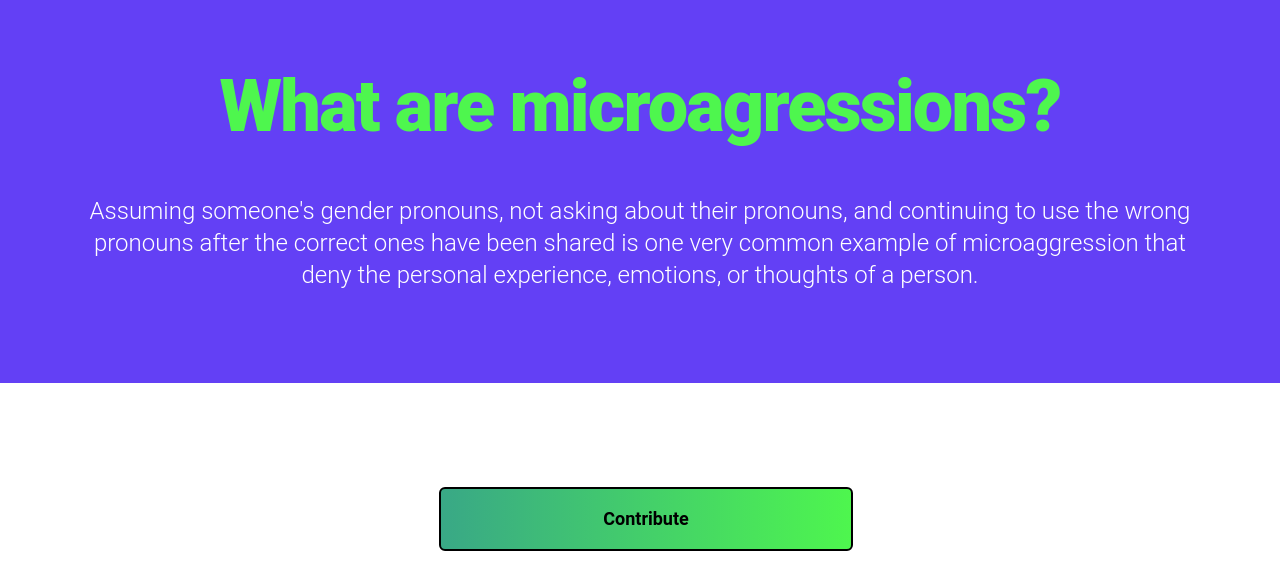
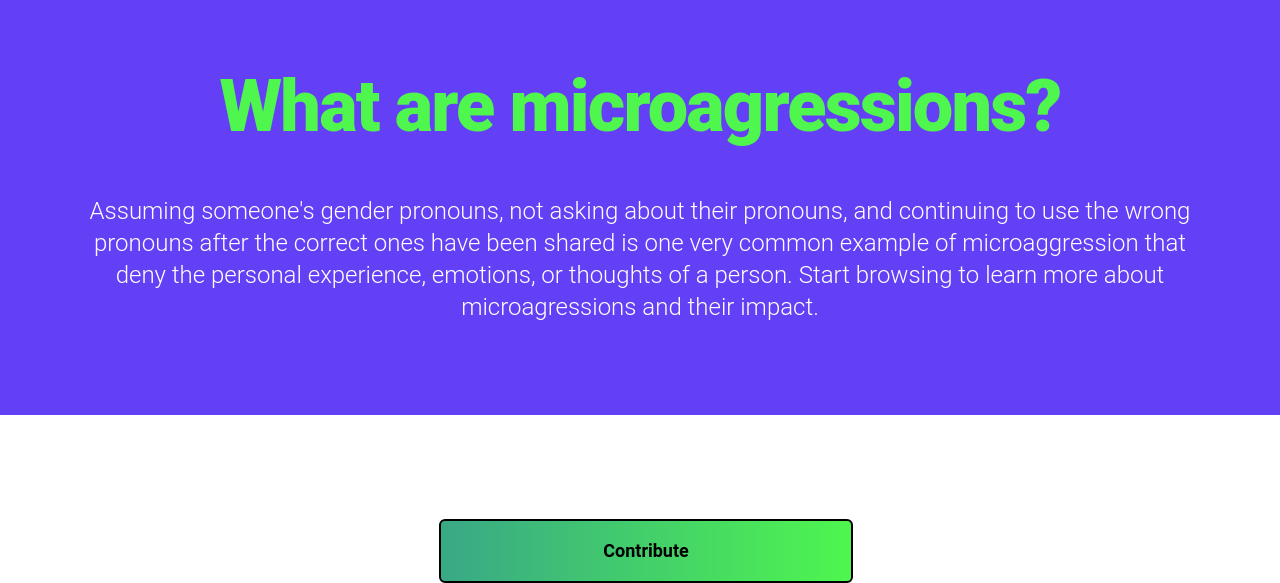
Before and after one commit to anaURL/thats-so-gay, a Node server app: page /examples in a window 1280 px wide. Shown: the part 77-660 px from the top of the page. Run offline with Node 20, Linux system fonts and the light colour scheme; data that the repository does not hold is empty; style sheets or scripts are compiled from the project's sources; some libraries are stand-ins or nearby versions.

Commit message:
add missing text

```diff
--- a/views/examples.ejs
+++ b/views/examples.ejs
@@ -24,7 +24,7 @@
     <!-- HEADER -->
   <div class="relative overflow-scroll">
     <%- include('partials/page-header.ejs', {title: "What are microagressions?",
-    description: "Assuming someone's gender pronouns, not asking about their pronouns, and continuing to use the wrong pronouns after the correct ones have been shared is one very common example of microaggression that deny the personal experience, emotions, or thoughts of a person.",
+    description: "Assuming someone's gender pronouns, not asking about their pronouns, and continuing to use the wrong pronouns after the correct ones have been shared is one very common example of microaggression that deny the personal experience, emotions, or thoughts of a person. Start browsing to learn more about microagressions and their impact.",
     color: "bg-purple", titleColor:"text-lime", descriptionColor:"text-white"}) %>
 
       <!-- GRID -->
```
